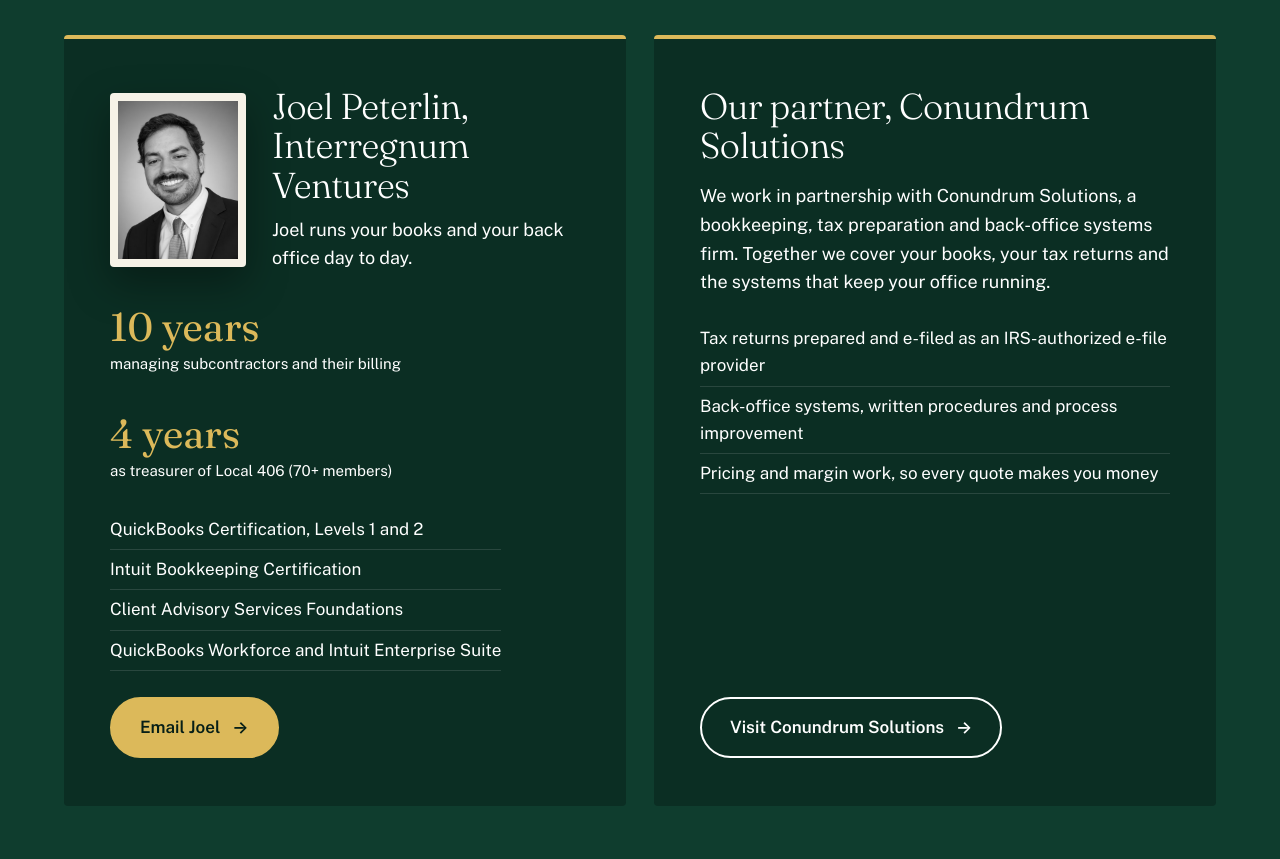
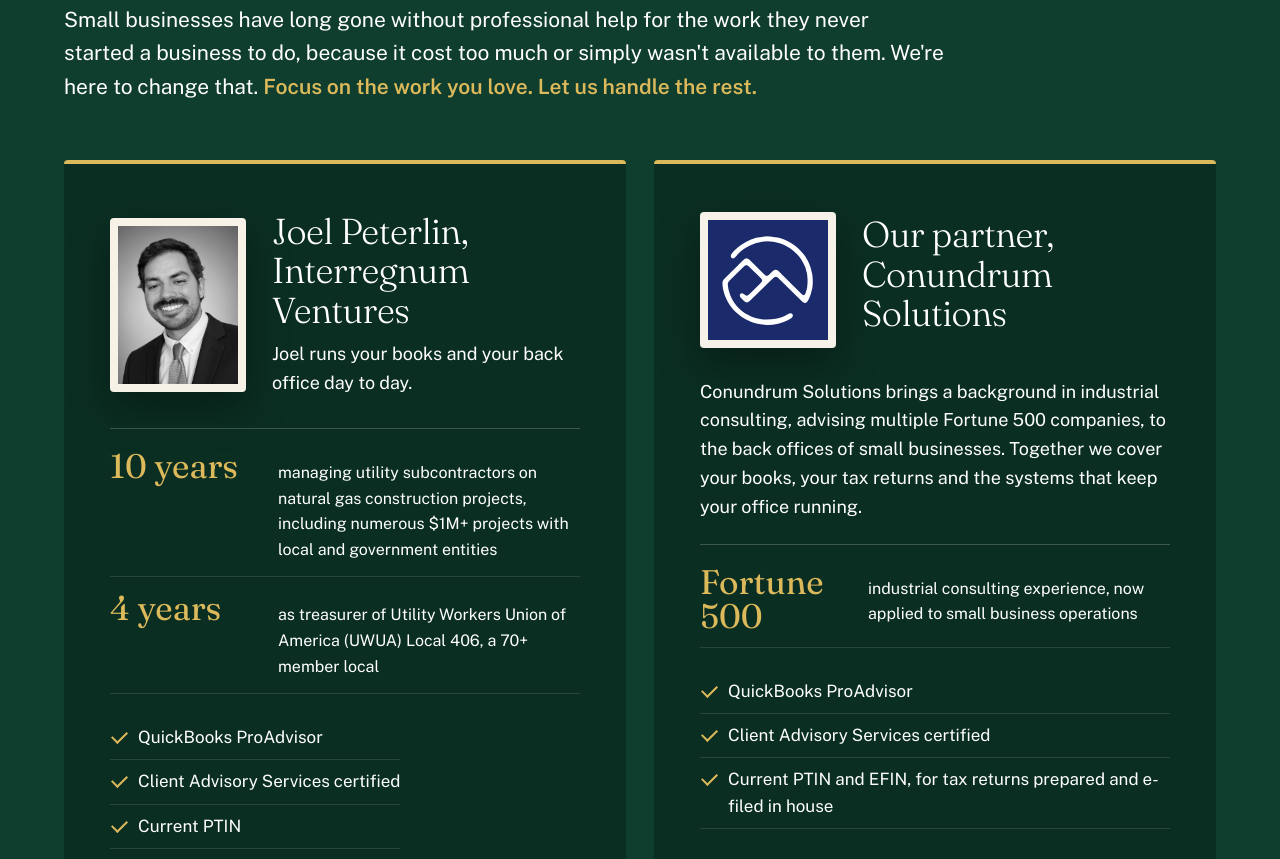
Before and after one commit to Cream-ai/ivllc-site, a plain HTML site: page index.html in a window 1280 px wide. Shown: the part 6521-7380 px from the top of the page. Drawn offline with Linux system fonts and the light colour scheme.

Commit message:
Who we are: updated credentials, mission line, Conundrum Solutions logo

```diff
--- a/index.html
+++ b/index.html
@@ -13,7 +13,7 @@
 <link rel="icon" href="favicon.svg" type="image/svg+xml">
 <link rel="preload" href="fonts/fraunces-latin-var.woff2" as="font" type="font/woff2" crossorigin>
 <link rel="preload" href="fonts/public-sans-latin-var.woff2" as="font" type="font/woff2" crossorigin>
-<link rel="stylesheet" href="styles.css?v=4">
+<link rel="stylesheet" href="styles.css?v=5">
 </head>
 <body>
 <a class="skip" href="#main">Skip to content</a>
@@ -175,26 +175,32 @@
   <div class="wrap">
     <p class="eyebrow">Who we are</p>
     <h2 id="people-title">Two firms, one back office for your business.</h2>
+    <p class="mission">Small businesses have long gone without professional help for the work they never started a business to do, because it cost too much or simply wasn't available to them. We're here to change that. <strong>Focus on the work you love. Let us handle the rest.</strong></p>
     <div class="grid">
       <div class="panel">
         <div class="who-head"><figure class="portrait"><img src="img/joel-headshot.jpg" width="120" height="159" alt="Black and white headshot of Joel Peterlin, smiling, in a suit and tie"></figure><div><h3>Joel Peterlin, Interregnum Ventures</h3>
         <p>Joel runs your books and your back office day to day.</p></div></div>
-        <div class="stat"><div><b>10 years</b><span>managing subcontractors and their billing</span></div><div><b>4 years</b><span>as treasurer of Local 406 (70+ members)</span></div></div>
-        <ul>
-          <li>QuickBooks Certification, Levels 1 and 2</li>
-          <li>Intuit Bookkeeping Certification</li>
-          <li>Client Advisory Services Foundations</li>
-          <li>QuickBooks Workforce and Intuit Enterprise Suite</li>
+        <ul class="exp">
+          <li><b>10 years</b><span>managing utility subcontractors on natural gas construction projects, including numerous $1M+ projects with local and government entities</span></li>
+          <li><b>4 years</b><span>as treasurer of Utility Workers Union of America (UWUA) Local 406, a 70+ member local</span></li>
+        </ul>
+        <ul class="creds">
+          <li>QuickBooks ProAdvisor</li>
+          <li>Client Advisory Services certified</li>
+          <li>Current PTIN</li>
         </ul>
         <a class="btn gold" href="mailto:hello@ivllc.xyz">Email Joel <span>&rarr;</span></a>
       </div>
       <div class="panel">
-        <h3>Our partner, Conundrum Solutions</h3>
-        <p>We work in partnership with Conundrum Solutions, a bookkeeping, tax preparation and back-office systems firm. Together we cover your books, your tax returns and the systems that keep your office running.</p>
-        <ul>
-          <li>Tax returns prepared and e-filed as an IRS-authorized e-file provider</li>
-          <li>Back-office systems, written procedures and process improvement</li>
-          <li>Pricing and margin work, so every quote makes you money</li>
+        <div class="who-head"><figure class="portrait"><img src="img/conundrum-logo.png" width="120" height="120" alt="Conundrum Solutions logo"></figure><div><h3>Our partner, Conundrum Solutions</h3></div></div>
+        <p>Conundrum Solutions brings a background in industrial consulting, advising multiple Fortune 500 companies, to the back offices of small businesses. Together we cover your books, your tax returns and the systems that keep your office running.</p>
+        <ul class="exp">
+          <li><b>Fortune 500</b><span>industrial consulting experience, now applied to small business operations</span></li>
+        </ul>
+        <ul class="creds">
+          <li>QuickBooks ProAdvisor</li>
+          <li>Client Advisory Services certified</li>
+          <li>Current PTIN and EFIN, for tax returns prepared and e-filed in house</li>
         </ul>
         <a class="btn line" href="https://conundrumsolved.tech/" target="_blank" rel="noopener">Visit Conundrum Solutions <span>&rarr;</span></a>
       </div>
--- a/styles.css
+++ b/styles.css
@@ -137,3 +137,12 @@ body{font-size:18px}nav{display:none}header.top .wrap{height:88px}.brand b{font-
 .portrait{margin:0;flex:none;padding:8px;background:var(--off);border-radius:4px;box-shadow:0 16px 40px rgba(0,0,0,.35);line-height:0}
 .portrait img{width:120px;height:auto}
 @media(max-width:560px){.who-head{flex-direction:column;align-items:flex-start}}
+.people h2{margin-bottom:24px}
+.people .mission{font-size:21px;max-width:880px;margin:0 0 56px}.people .mission strong{color:var(--gold);font-weight:600}
+.panel ul.exp{border-top:1px solid rgba(255,255,255,.2);padding-top:6px;margin-bottom:22px}
+.panel ul.exp li{display:grid;grid-template-columns:150px 1fr;gap:18px;align-items:baseline;padding:14px 0}
+.panel ul.exp b{font-family:var(--serif);font-weight:400;font-size:34px;color:var(--gold);line-height:1}
+.panel ul.exp span{font-size:16px}
+.panel ul.creds li{padding:8px 0 8px 28px;position:relative}
+.panel ul.creds li::before{content:"";position:absolute;left:2px;top:15px;width:13px;height:7px;border-left:2px solid var(--gold);border-bottom:2px solid var(--gold);transform:rotate(-45deg)}
+@media(max-width:560px){.panel ul.exp li{grid-template-columns:1fr;gap:6px}}
```
Also changed, not shown: img/conundrum-logo.png (added).
